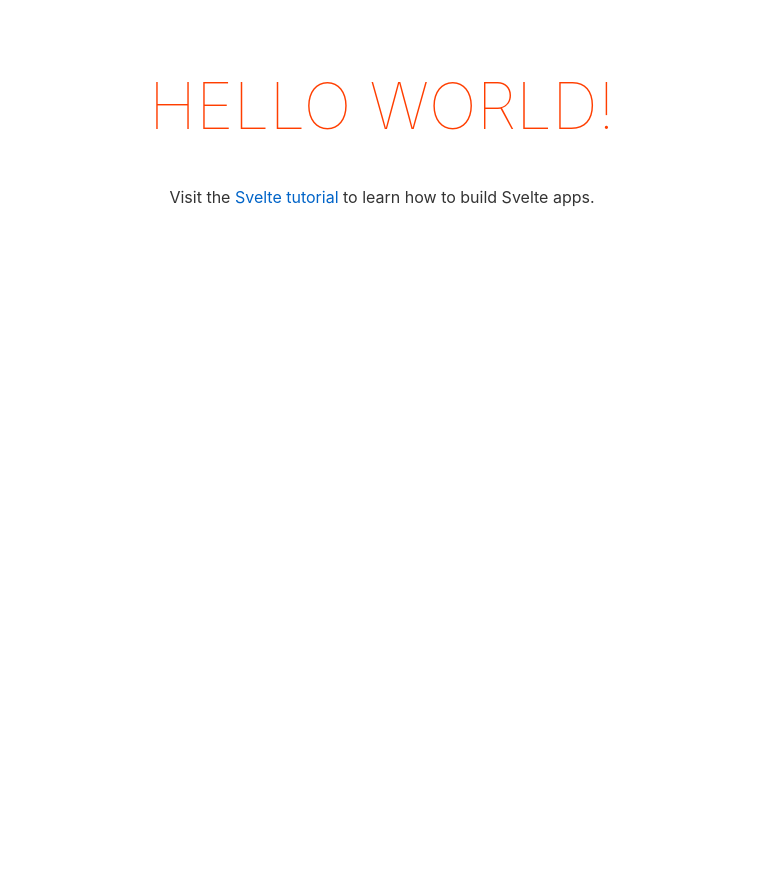
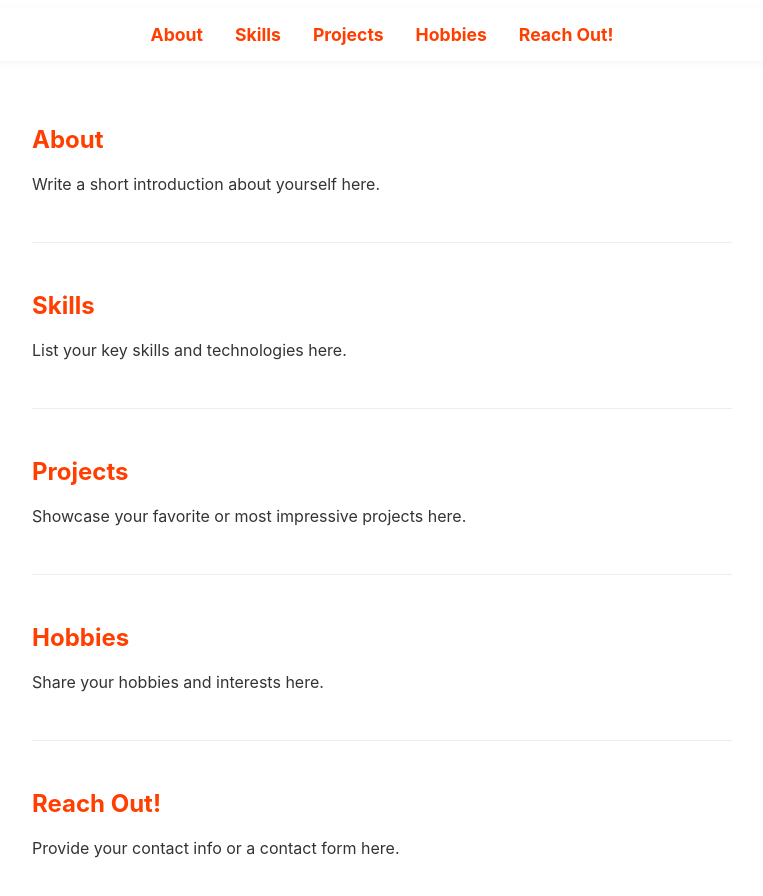
Before and after one commit to devanshg07/PersonalPortfolio, a Svelte app: page / in a window 1280 px wide. Shown: the top 896 px of the page, without its empty margins (258-1021 px from the left). Before the commit the page ends 800 px from the top, so only its background shows below. Built offline with nearby package versions, Linux system fonts and the light colour scheme.

Commit message:
added sections

```diff
--- a/src/App.svelte
+++ b/src/App.svelte
@@ -1,30 +1,89 @@
 <script>
-	export let name;
+	// No props needed for now
+	const sections = [
+		{ id: 'about', label: 'About' },
+		{ id: 'skills', label: 'Skills' },
+		{ id: 'projects', label: 'Projects' },
+		{ id: 'hobbies', label: 'Hobbies' },
+		{ id: 'reachout', label: 'Reach Out!' }
+	];
 </script>
 
+<nav>
+	<ul>
+		{#each sections as section}
+			<li><a href={'#' + section.id}>{section.label}</a></li>
+		{/each}
+	</ul>
+</nav>
+
 <main>
-	<h1>Hello {name}!</h1>
-	<p>Visit the <a href="https://svelte.dev/tutorial">Svelte tutorial</a> to learn how to build Svelte apps.</p>
+	<section id="about">
+		<h2>About</h2>
+		<p>Write a short introduction about yourself here.</p>
+	</section>
+	<section id="skills">
+		<h2>Skills</h2>
+		<p>List your key skills and technologies here.</p>
+	</section>
+	<section id="projects">
+		<h2>Projects</h2>
+		<p>Showcase your favorite or most impressive projects here.</p>
+	</section>
+	<section id="hobbies">
+		<h2>Hobbies</h2>
+		<p>Share your hobbies and interests here.</p>
+	</section>
+	<section id="reachout">
+		<h2>Reach Out!</h2>
+		<p>Provide your contact info or a contact form here.</p>
+	</section>
 </main>
 
 <style>
-	main {
-		text-align: center;
-		padding: 1em;
-		max-width: 240px;
-		margin: 0 auto;
-	}
-
-	h1 {
-		color: #ff3e00;
-		text-transform: uppercase;
-		font-size: 4em;
-		font-weight: 100;
-	}
-
-	@media (min-width: 640px) {
-		main {
-			max-width: none;
-		}
-	}
+nav {
+	display: flex;
+	justify-content: center;
+	background: #fff;
+	box-shadow: 0 2px 8px rgba(0,0,0,0.04);
+	padding: 1em 0;
+	margin-bottom: 2em;
+	position: sticky;
+	top: 0;
+	z-index: 10;
+}
+nav ul {
+	display: flex;
+	gap: 2em;
+	list-style: none;
+	margin: 0;
+	padding: 0;
+}
+nav a {
+	color: #ff3e00;
+	font-weight: bold;
+	text-decoration: none;
+	font-size: 1.1em;
+	transition: color 0.2s;
+}
+nav a:hover {
+	color: #333;
+}
+main {
+	max-width: 700px;
+	margin: 0 auto;
+	padding: 2em 1em;
+}
+section {
+	margin-bottom: 3em;
+	padding-bottom: 2em;
+	border-bottom: 1px solid #eee;
+}
+section:last-child {
+	border-bottom: none;
+}
+h2 {
+	color: #ff3e00;
+	margin-top: 0;
+}
 </style>
```
Also changed, not shown: devanshpic.png (added).
